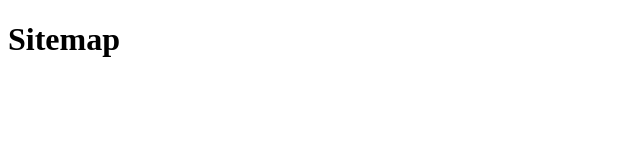
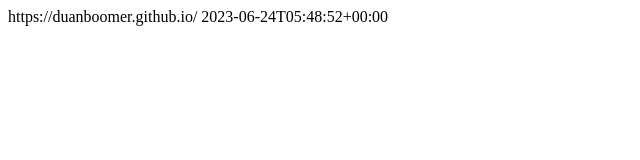
Before and after one commit to DuanBoomer/DuanBoomer.github.io, an Astro site: page /sitemap in a window 1280 px wide. Shown: the whole page, without its empty margins (0-640 px from the left). Built offline with nearby package versions, Linux system fonts and the light colour scheme; Astro itself is replaced by a stand-in of ours.

Commit message:
Sitemap file in pages folder test

```diff
--- a/src/pages/sitemap.astro
+++ b/src/pages/sitemap.astro
@@ -1 +1,16 @@
-<h1>Sitemap</h1>
+<?xml version="1.0" encoding="UTF-8"?>
+<urlset
+      xmlns="http://www.sitemaps.org/schemas/sitemap/0.9"
+      xmlns:xsi="http://www.w3.org/2001/XMLSchema-instance"
+      xsi:schemaLocation="http://www.sitemaps.org/schemas/sitemap/0.9
+            http://www.sitemaps.org/schemas/sitemap/0.9/sitemap.xsd">
+<!-- created with Free Online Sitemap Generator www.xml-sitemaps.com -->
+
+
+<url>
+  <loc>https://duanboomer.github.io/</loc>
+  <lastmod>2023-06-24T05:48:52+00:00</lastmod>
+</url>
+
+
+</urlset>
```
Also changed, not shown: src/pages/sitemap.xml (renamed from sitemap.xml).
